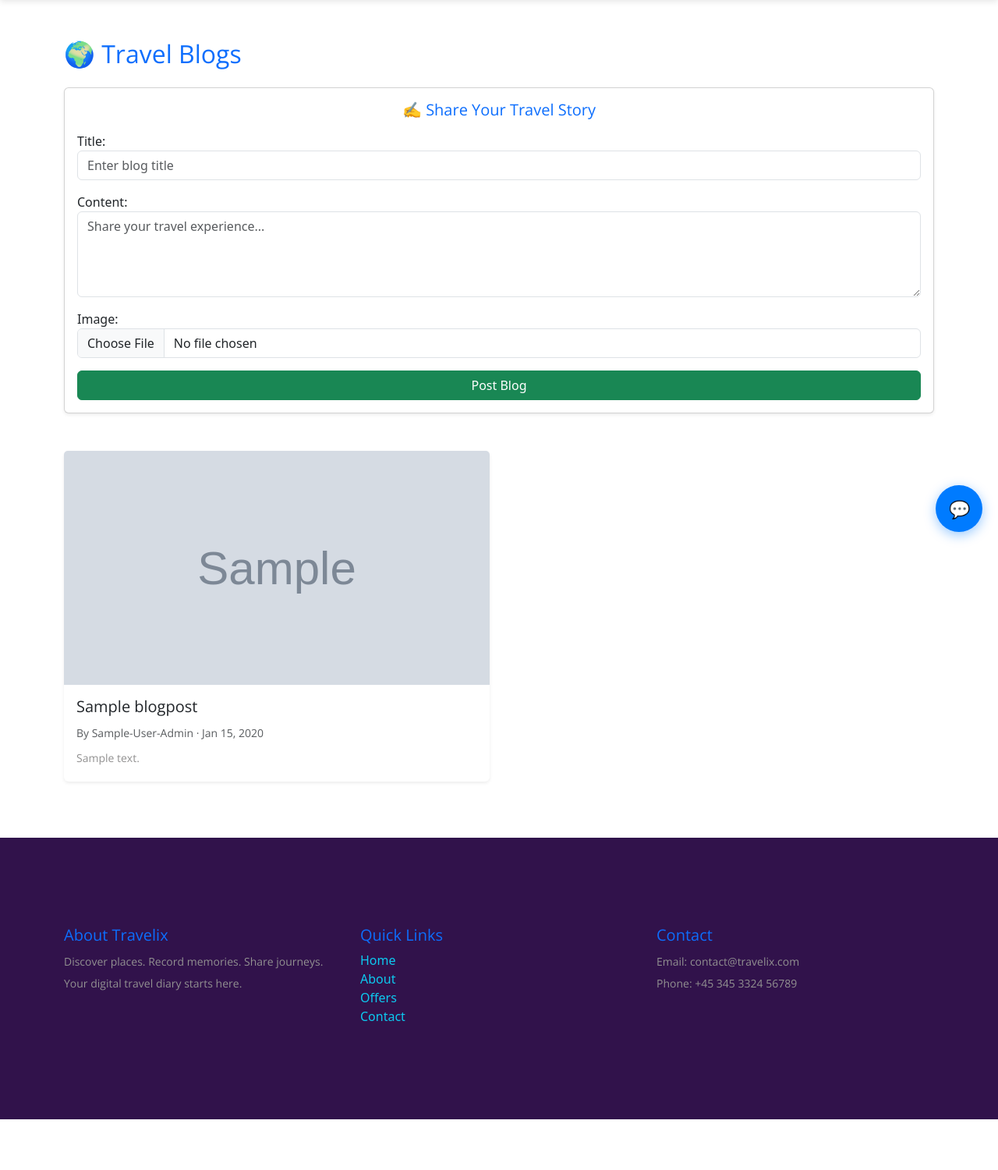
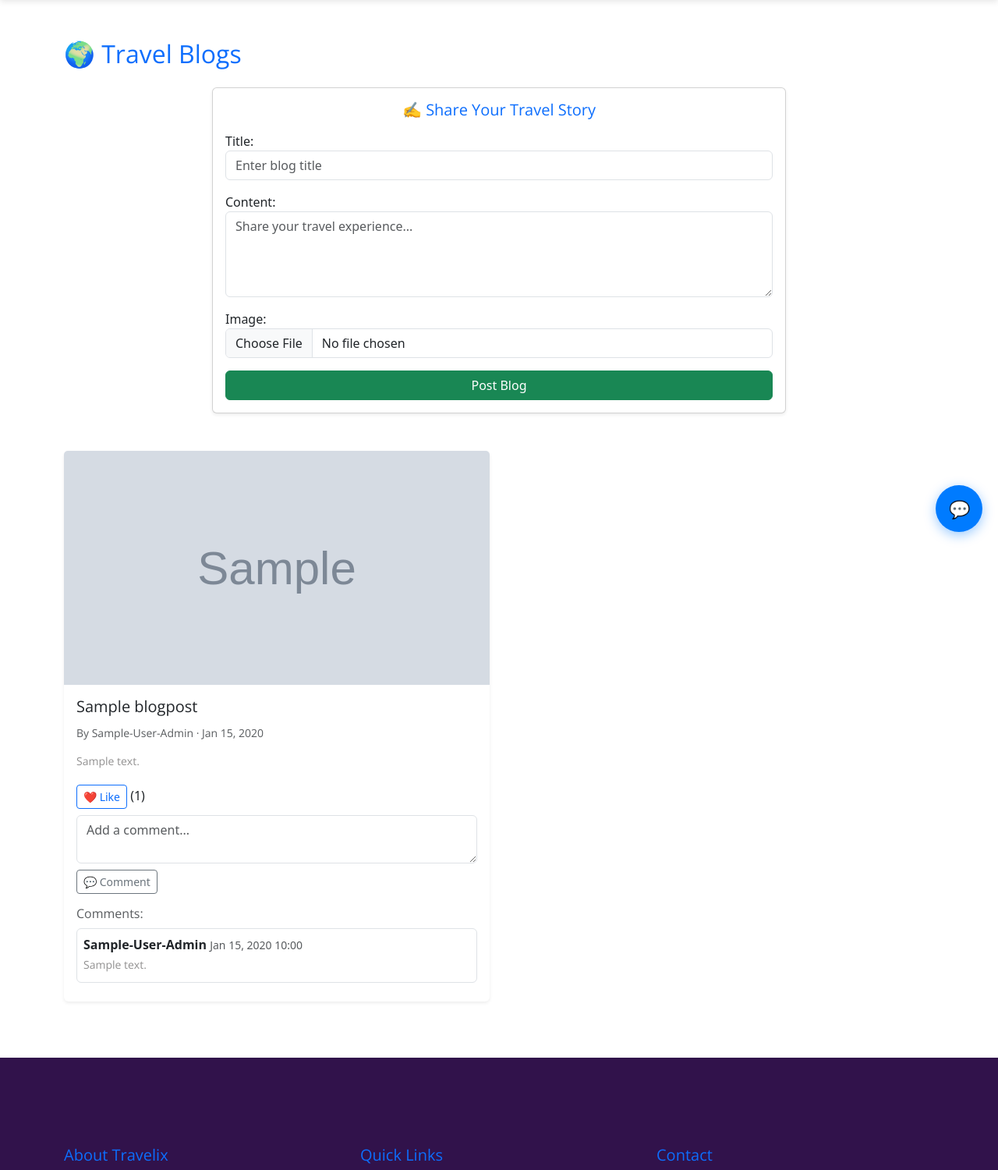
Before and after one commit to surabhiwinner/TravelBloom, a Django app: page /blogs/blog-list/ in a window 1280 px wide. Shown: the part 98-1598 px from the top of the page at 78% size. Before the commit the page ends 1533 px from the top, so only its background shows below. Run offline with Django 5.2, Linux system fonts and the light colour scheme; a user stored in the database is signed in; tables that the repository leaves empty hold one stand-in row (values such as "Sample post"); grey boxes marked "Sample" are stand-in pictures; some libraries are stand-ins or nearby versions.

Commit message:
comment section complete

```diff
--- /dev/null
+++ b/travelbloom/authentication/templatetags/dict_extras.py
@@ -0,0 +1,9 @@
+from django import template
+register = template.Library()
+
+@register.filter
+def dict_key(d, key):
+    try:
+        return d.get(key, False)
+    except:
+        return False
--- a/travelbloom/blog/models.py
+++ b/travelbloom/blog/models.py
@@ -1,11 +1,10 @@
 from django.db import models
-from authentication.models import Traveller,Profile
+from authentication.models import Profile
 from explore.models import BaseClass
 
 
-
 class BlogPost(BaseClass):
-    author = models.ForeignKey('authentication.Profile', on_delete=models.CASCADE, related_name='posts')
+    author = models.ForeignKey(Profile, on_delete=models.CASCADE, related_name='posts')
     title = models.CharField(max_length=200)
     content = models.TextField()
     image = models.ImageField(upload_to='blog_images/', null=True, blank=True)
@@ -13,7 +12,31 @@ class BlogPost(BaseClass):
     def __str__(self):
         return self.title
 
+    def total_likes(self):
+        return self.likes.count()
+
     class Meta:
         ordering = ['-created_at']
-        verbose_name = 'Blogs'
+        verbose_name = 'Blog'
         verbose_name_plural = 'Blogs'
+
+
+class BlogLike(models.Model):
+    post = models.ForeignKey(BlogPost, on_delete=models.CASCADE, related_name='likes')
+    user = models.ForeignKey(Profile, on_delete=models.CASCADE)
+
+    class Meta:
+        unique_together = ('post', 'user')
+
+    def __str__(self):
+        return f"{self.user} liked {self.post}"
+
+
+class BlogComment(models.Model):
+    post = models.ForeignKey(BlogPost, on_delete=models.CASCADE, related_name='comments')
+    user = models.ForeignKey(Profile, on_delete=models.CASCADE)
+    comment = models.TextField()
+    created_at = models.DateTimeField(auto_now_add=True)
+
+    def __str__(self):
+        return f"{self.user} on {self.post}"
--- a/travelbloom/blog/urls.py
+++ b/travelbloom/blog/urls.py
@@ -1,6 +1,11 @@
 from django.urls import path
 from . import views
-
+from .views import BlogLikeToggleView,AddCommentView
 urlpatterns = [
     path('blog-list/', views.BlogListCreateView.as_view(), name='blog-list'),
+    path('like/<int:blog_id>/', BlogLikeToggleView.as_view(), name='blog-like-toggle'),
+
+    path('comment/<int:blog_id>/', AddCommentView.as_view(), name='add-blog-comment'),
+
+
     ]
--- a/travelbloom/blog/views.py
+++ b/travelbloom/blog/views.py
@@ -1,13 +1,18 @@
 from django.views import View
-from django.shortcuts import render, redirect
-from .models import BlogPost
+from django.shortcuts import render, redirect, get_object_or_404
+from django.http import JsonResponse
+from .models import BlogPost, BlogLike,BlogComment
 from .forms import BlogPostForm
+from authentication.models import Profile
+from django.contrib.auth.decorators import login_required
+from django.utils.decorators import method_decorator
+
 
 class BlogListCreateView(View):
     def get(self, request):
         blogs = BlogPost.objects.filter(active_status=True).order_by('-created_at')
         form = BlogPostForm()
-        return render(request, "blogs/blog_list.html", {"blogs": blogs, "form": form})
+        return render(request, "blog/blog_list.html", {"blogs": blogs, "form": form})
 
     def post(self, request):
         if not request.user.is_authenticated:
@@ -16,12 +21,68 @@ class BlogListCreateView(View):
         form = BlogPostForm(request.POST, request.FILES)
         if form.is_valid():
             blog = form.save(commit=False)
-
-            # ✅ Set the correct user field
-            blog.author = request.user # or `request.user` depending on your model
-
+            blog.author = request.user.profile  # Assuming you use Profile
             blog.save()
             return redirect("blog-list")
 
         blogs = BlogPost.objects.filter(active_status=True).order_by('-created_at')
-        return render(request, "blogs/blog_list.html", {"blogs": blogs, "form": form})
+        return render(request, "blog/blog_list.html", {"blogs": blogs, "form": form})
+
+
+
+
+
+
+class BlogLikeToggleView(View):
+    @method_decorator(login_required)
+    def post(self, request, blog_id):
+        blog = get_object_or_404(BlogPost, id=blog_id)
+        user = request.user
+        like, created = BlogLike.objects.get_or_create(post=blog, user=user)
+        if not created:
+            like.delete()
+            liked = False
+        else:
+            liked = True
+
+        return JsonResponse({
+            'liked': liked,
+            'total_likes': blog.likes.count(),
+        })
+
+    def post(self, request, blog_id):
+        blog = get_object_or_404(BlogPost, id=blog_id)
+        user_profile = request.user  # assume it's the Profile
+
+        like, created = BlogLike.objects.get_or_create(post=blog, user=user_profile)
+
+        if not created:
+            like.delete()
+            liked = False
+        else:
+            liked = True
+
+        if request.headers.get('x-requested-with') == 'XMLHttpRequest':
+            return JsonResponse({
+                'liked': liked,
+                'total_likes': blog.total_likes(),
+                'blog_id': blog.id
+            })
+
+        return redirect(request.META.get("HTTP_REFERER", "blog-list"))
+
+
+@method_decorator(login_required, name='dispatch')
+class AddCommentView(View):
+    def post(self, request, blog_id):
+        blog = get_object_or_404(BlogPost, id=blog_id)
+        comment_text = request.POST.get("comment", "").strip()
+
+        if comment_text:
+            BlogComment.objects.create(
+                post=blog,  # ✅ use `post`, not `blog`
+                user=request.user,  # ✅ assuming `Profile` is linked to user
+                comment=comment_text
+            )
+
+        return redirect(request.META.get("HTTP_REFERER", "blog-list"))
--- a/travelbloom/templates/base.html
+++ b/travelbloom/templates/base.html
@@ -450,6 +450,6 @@ document.addEventListener("DOMContentLoaded", function () {
   }
 });
 </script>
-
+{% block scripts %}{% endblock %}
 </body>
 </html>
--- /dev/null
+++ b/travelbloom/templates/blog/blog_list.html
@@ -0,0 +1,143 @@
+{% extends 'base.html' %}
+{% load dict_extras %}
+{% block section %}
+<div class="container my-5">
+  <h2 class="text-primary mb-4">🌍 Travel Blogs</h2>
+
+  {% if user.is_authenticated %}
+  <div class="row mb-5">
+    <div class="mx-auto col-md-8">
+      <div class="card shadow-sm">
+        <div class="card-body">
+          <h5 class="card-title mb-3 text-center text-primary">✍️ Share Your Travel Story</h5>
+          <form method="post" enctype="multipart/form-data" action="{% url 'blog-list' %}">
+            {% csrf_token %}
+            <div class="mb-3">
+              {{ form.title.label_tag }}
+              {{ form.title }}
+              {% if form.title.errors %}
+                <div class="text-danger small">{{ form.title.errors }}</div>
+              {% endif %}
+            </div>
+            <div class="mb-3">
+              {{ form.content.label_tag }}
+              {{ form.content }}
+              {% if form.content.errors %}
+                <div class="text-danger small">{{ form.content.errors }}</div>
+              {% endif %}
+            </div>
+            <div class="mb-3">
+              {{ form.image.label_tag }}
+              {{ form.image }}
+              {% if form.image.errors %}
+                <div class="text-danger small">{{ form.image.errors }}</div>
+              {% endif %}
+            </div>
+            <div class="text-center">
+              <button type="submit" class="btn btn-success w-100">Post Blog</button>
+            </div>
+          </form>
+        </div>
+      </div>
+    </div>
+  </div>
+  {% endif %}
+
+  {% if blogs %}
+  <div class="row">
+    {% for blog in blogs %}
+    <div class="col-md-6 mb-4">
+      <div class="card h-100 shadow-sm border-0">
+        {% if blog.image %}
+        <img src="{{ blog.image.url }}" class="card-img-top" style="max-height: 300px; object-fit: cover;" alt="{{ blog.title }}">
+        {% endif %}
+        <div class="card-body">
+          <h5 class="card-title">{{ blog.title }}</h5>
+          <p class="text-muted small mb-2">
+            By {{ blog.author }} &middot; {{ blog.created_at|date:"M d, Y" }}
+          </p>
+          <p class="card-text">{{ blog.content|truncatewords:30 }}</p>
+
+          {% if user.is_authenticated %}
+          <!-- AJAX Like Button -->
+          <div class="mb-2">
+            <button type="button"
+        id="like-btn-{{ blog.id }}"
+        onclick="toggleLike({{ blog.id }})"
+        class="btn btn-outline-primary btn-sm">
+  {% if user_likes|dict_key:blog.id %}
+  💔 Unlike
+{% else %}
+  ❤️ Like
+{% endif %}
+
+</button>
+
+            <span id="like-count-{{ blog.id }}">({{ blog.likes.count }})</span>
+          </div>
+
+          <!-- Comment Form -->
+          <form method="post" action="{% url 'add-blog-comment' blog.id %}" class="mb-2">
+            {% csrf_token %}
+            <textarea name="comment" class="form-control mb-2" rows="2" placeholder="Add a comment..."></textarea>
+            <button type="submit" class="btn btn-outline-secondary btn-sm">💬 Comment</button>
+          </form>
+          {% endif %}
+
+          <!-- Comments Section -->
+          {% if blog.comments.exists %}
+          <div class="mt-3">
+            <h6 class="text-muted">Comments:</h6>
+            {% for comment in blog.comments.all %}
+            <div class="border rounded p-2 mb-2">
+              <strong>{{ comment.user }}</strong>
+              <small class="text-muted">{{ comment.created_at|date:"M d, Y H:i" }}</small>
+              <p class="mb-0">{{ comment.comment }}</p>
+            </div>
+            {% endfor %}
+          </div>
+          {% endif %}
+        </div>
+      </div>
+    </div>
+    {% endfor %}
+  </div>
+  {% else %}
+  <div class="alert alert-info text-center">No blog posts yet. Be the first to share your story!</div>
+  {% endif %}
+</div>
+{% endblock %}
+
+{% block scripts %}
+<script>
+function toggleLike(blogId) {
+    fetch(`/blogs/like/${blogId}/`, {
+        method: 'POST',
+        headers: {
+            'X-CSRFToken': getCSRFToken(),
+            'X-Requested-With': 'XMLHttpRequest'
+        },
+    })
+    .then(response => {
+        if (!response.ok) throw new Error('Network error');
+        return response.json();
+    })
+    .then(data => {
+        const likeBtn = document.getElementById(`like-btn-${blogId}`);
+        const likeCount = document.getElementById(`like-count-${blogId}`);
+        if (data.liked) {
+            likeBtn.innerText = '💔 Unlike';
+        } else {
+            likeBtn.innerText = '❤️ Like';
+        }
+        likeCount.innerText = `(${data.total_likes})`;
+    })
+    .catch(err => console.error('AJAX like failed:', err));
+}
+
+function getCSRFToken() {
+    const name = 'csrftoken';
+    return document.cookie.split('; ').find(row => row.startsWith(name + '='))?.split('=')[1];
+}
+</script>
+{% endblock %}
```
Also changed, not shown: travelbloom/templates/blogs/blog_list.html (deleted, +0 -73 lines).
